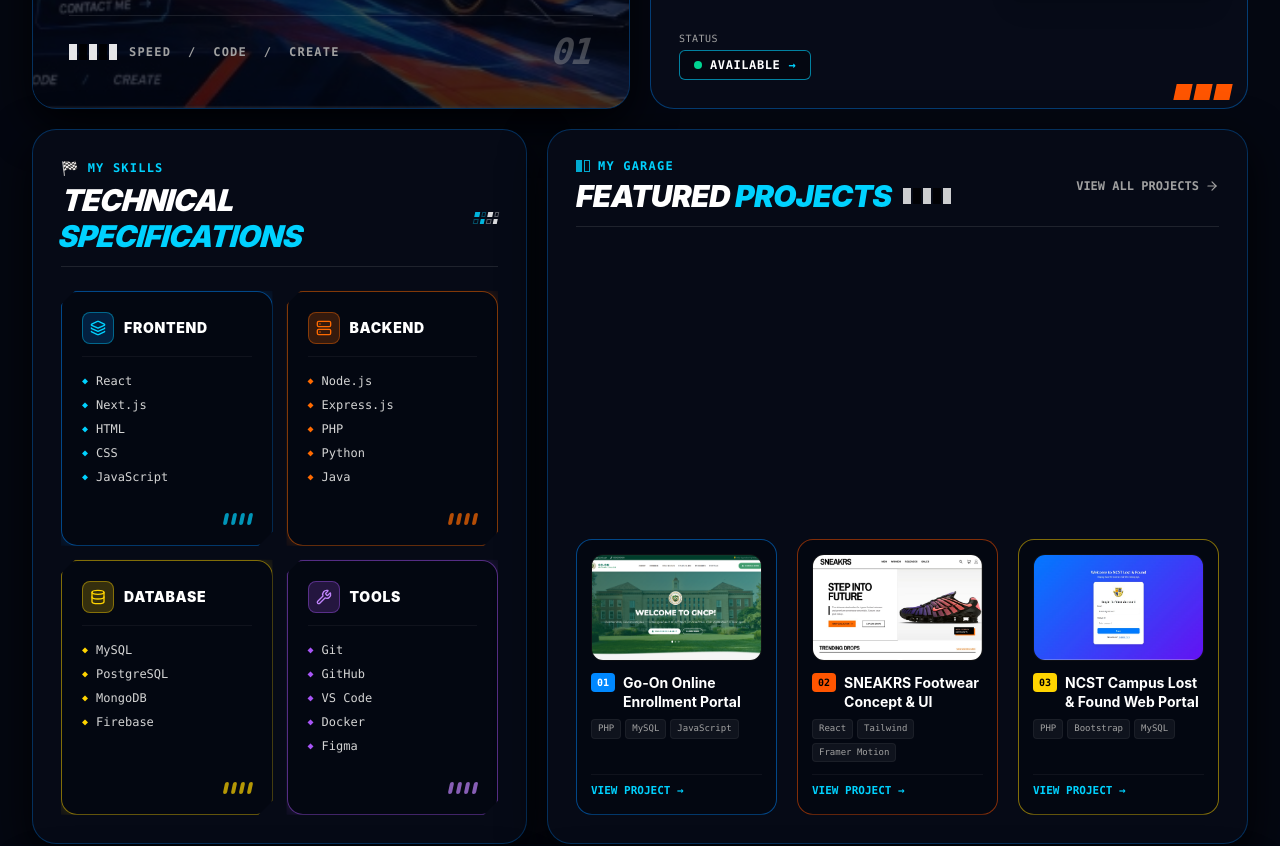
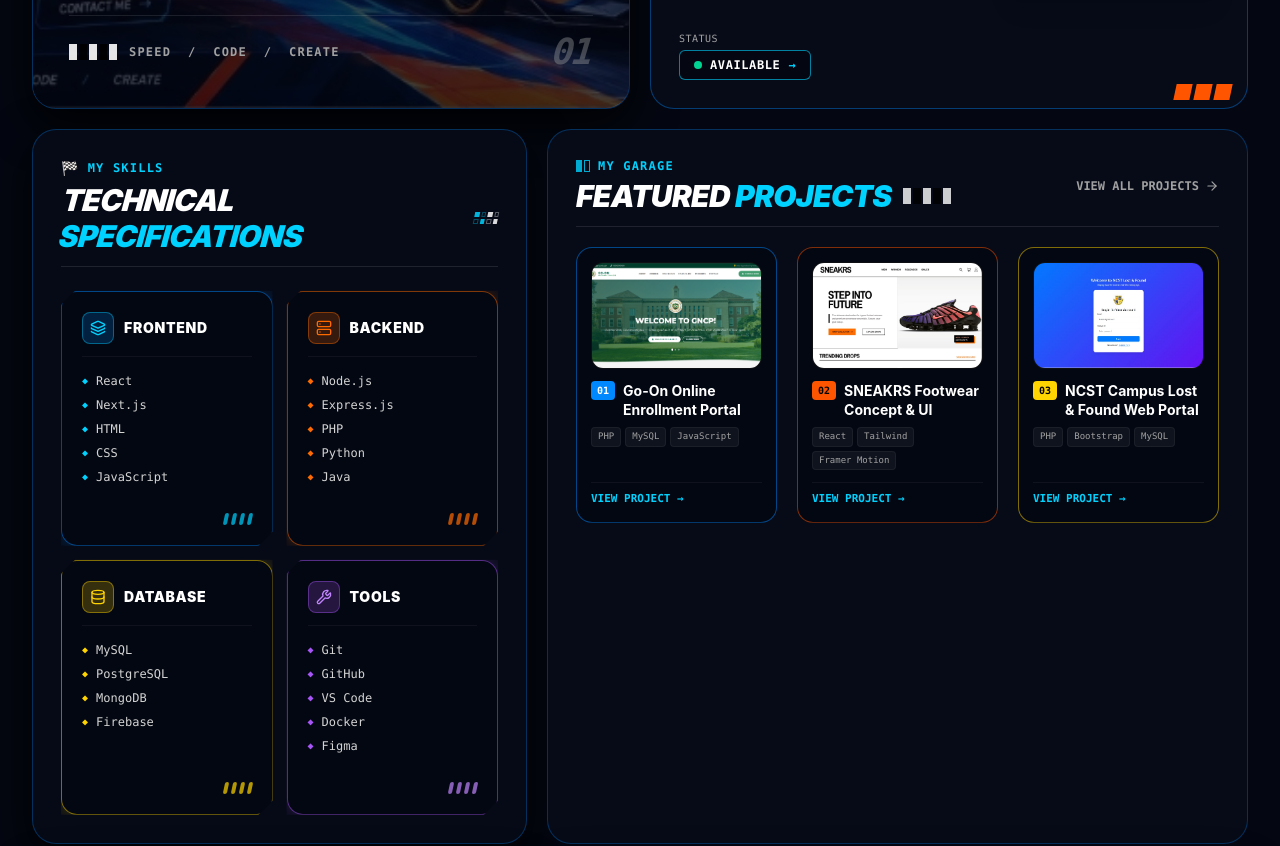
Before and after one commit to rogeliomanaog3/zenitsu-portfolio, a React (Vite) app: page / in a window 1280 px wide. Shown: the part 460-1306 px from the top of the page. Built offline with nearby package versions, Linux system fonts and the light colour scheme.

Commit message:
fix: anchor featured project cards to the top below header

```diff
--- a/src/components/Projects.jsx
+++ b/src/components/Projects.jsx
@@ -68,10 +68,10 @@
         whileInView={{ opacity: 1, y: 0 }}
         viewport={{ once: true }}
         transition={{ duration: 0.6 }}
-        className="w-full h-full rounded-2xl sm:rounded-3xl border border-[#0088FF]/30 shadow-[0_15px_45px_rgba(0,0,0,0.85)] bg-[#070B18]/95 backdrop-blur-xl p-6 sm:p-7 flex flex-col justify-between relative overflow-hidden"
+        className="w-full h-full rounded-2xl sm:rounded-3xl border border-[#0088FF]/30 bg-[#070B18] p-6 sm:p-7 flex flex-col justify-start relative overflow-hidden"
       >
         {/* Section Header */}
-        <div className="flex items-center justify-between mb-8 pb-3 border-b border-white/10">
+        <div className="flex items-center justify-between mb-5 pb-3 border-b border-white/10">
           <div>
             <div className="flex items-center gap-2 text-xs font-mono font-bold tracking-widest text-[#00D2FF] uppercase mb-1">
               <div className="flex gap-0.5 opacity-80">
```
